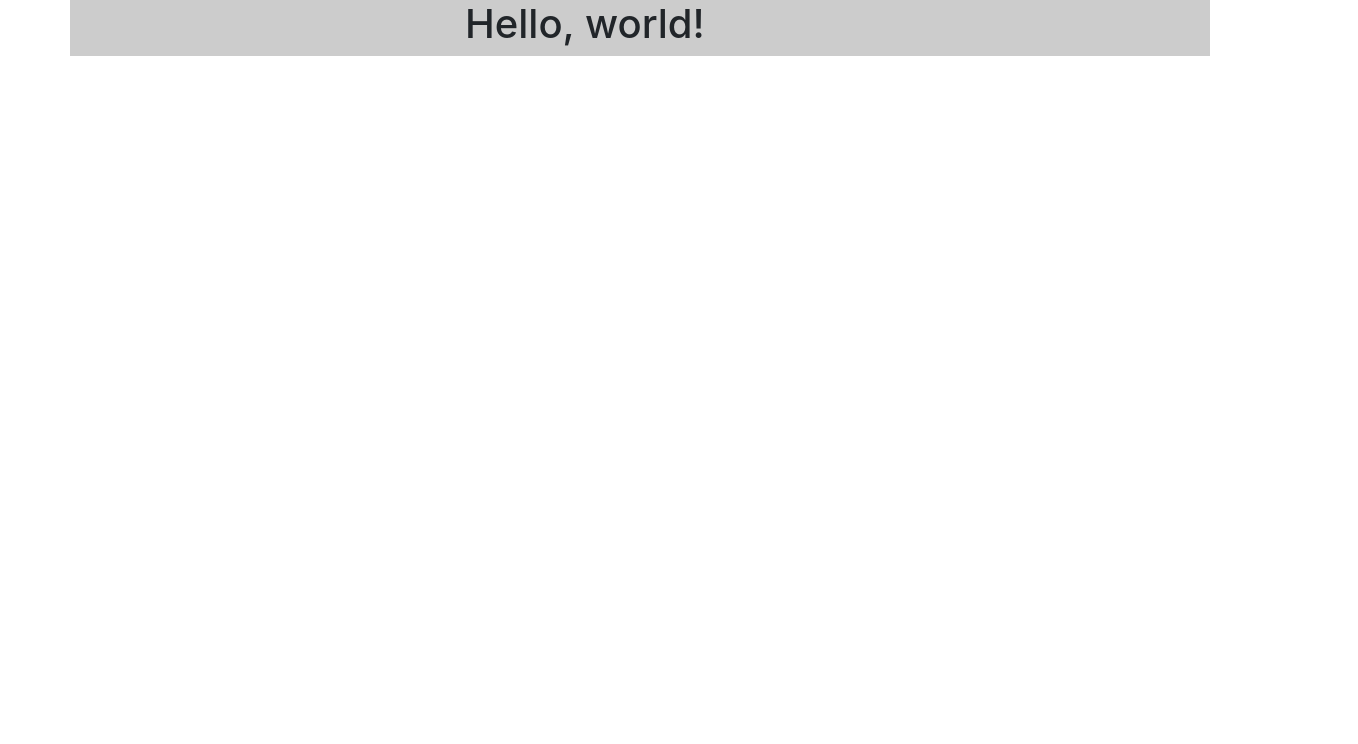
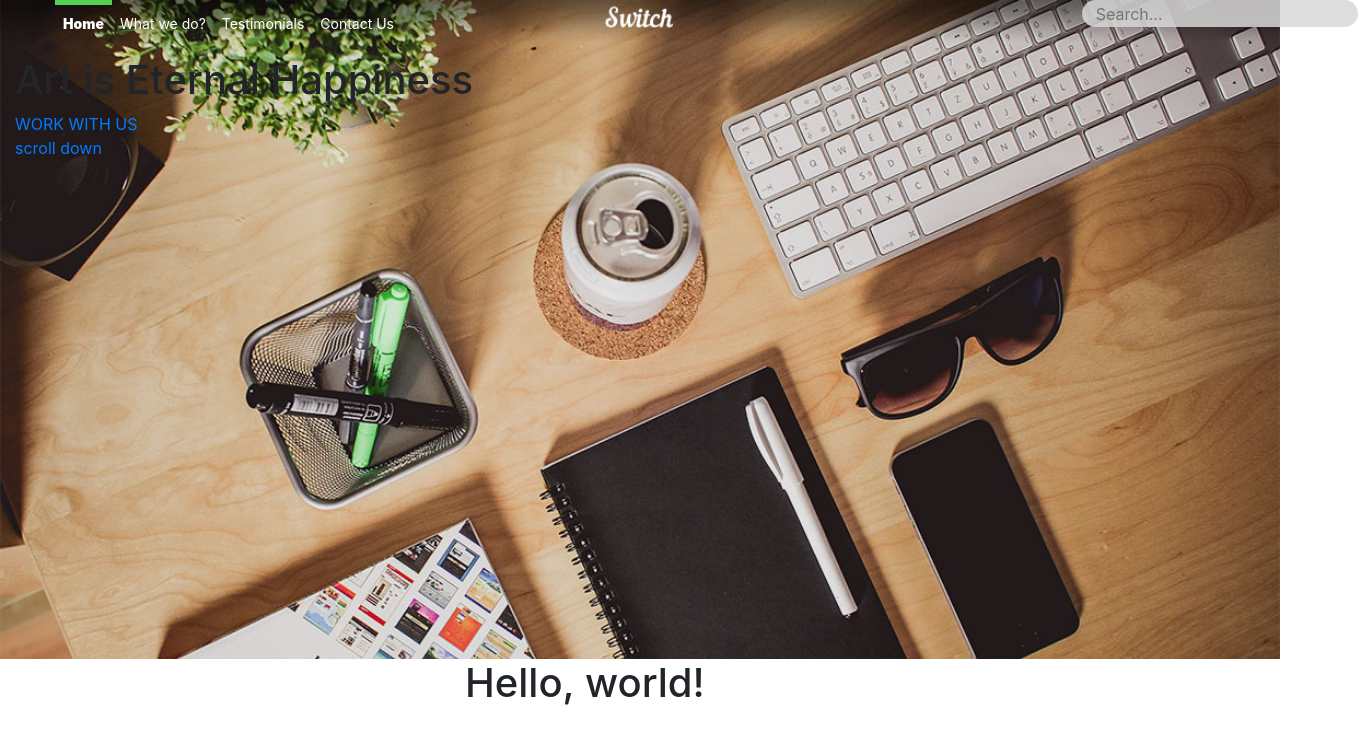
Before and after one commit to elianaflores/Proyecto1, a plain HTML site: page ResposiveDesign/index.html in a window 1280 px wide. Shown: the whole page, 1358 px wide, since content can reach past the window. Drawn offline with nearby package versions, Linux system fonts and the light colour scheme.

Commit message:
Clase donde modificamos los menus y el search

```diff
--- a/ResposiveDesign/estilo.css
+++ b/ResposiveDesign/estilo.css
@@ -1,3 +1,63 @@
-.col{
-	background: #ccc;
+header{
+	background:url("img/bgheader.jpg") ;
+	height: 659px;
+	background-repeat: no-repeat;
+	background-size: cover;
 }
+ul{
+	width: 100%;
+    height: 40px;
+    display: block;
+}
+ul li{
+	display: block;
+	float: left;
+
+}
+li a {
+	color: white;
+	font-size: 14px;
+	padding: 8px;
+	display: block;
+	border-top: 5px solid transparent;
+}
+
+.activo,li a:hover{
+	font-weight: bold;
+	border-top: 5px solid #54d154;
+	color: white;
+}
+.buscador{
+	background: rgba(217,216,216,0.85);
+	border: none;
+	border-radius: 15px;
+	height: 27px;
+	padding: 7px 14px;
+	font-size: 16px;
+	color: #111111;
+
+
+}
+
+
+/*.boton{
+	display: inline-block;
+	text-align:left;
+	float: left;
+	margin-right: 26px;
+}
+.boton a{
+	padding: 10px 0;
+	display: block;
+	width: 100%;
+	height: 100%;
+	text-decoration: none;
+	color: #fff;
+}
+
+/*.boton a:hover{
+	background: #535353;
+	color: #f9f9cc;
+	transform: scale(1.1);*/
+
+}
--- a/ResposiveDesign/index.html
+++ b/ResposiveDesign/index.html
@@ -8,6 +8,32 @@
   <title>Hello, world!</title> <!--Definir título en la barra de título-->
 </head>
 <body>
+  <header class="container-fluid">
+    <div class="row">
+    <nav class="col-md-4">
+      <ul >
+        <li ><a href="#" class="activo"><b>Home</b></a></li>
+        <li ><a href="#">What we do?</a></li>
+        <li ><a href="#">Testimonials</a></li>
+        <li ><a href="#">Contact Us</a></li>
+      </ul>
+    </nav>
+    <div class="col-md-2 offset-md-6"><!-- offset-md-6 es para avisar que tiene una distancia de 6 columnas, para funcion de bootstrap version 3. class="col-md-4"-->
+      <form action="#">
+        <input type="text" placeholder="Search..." class="buscador">
+      </form>
+      </div>
+    </div>
+    </div>
+    </div>
+    <div>
+      <h1>Art is Eternal Happiness</h1>
+      <a href="#">WORK WITH US</a>
+    </div>
+    <div>
+      <a href="#">scroll down</a>
+    </div>
+  </header>
   <!-- <a href="#" class="btn btn-danger">Ir a google.com</a> -->
   <div class="container">
     <div class="row">
```
Also changed, not shown: ResposiveDesign/img/bgheader.jpg (added), 1 other file.
